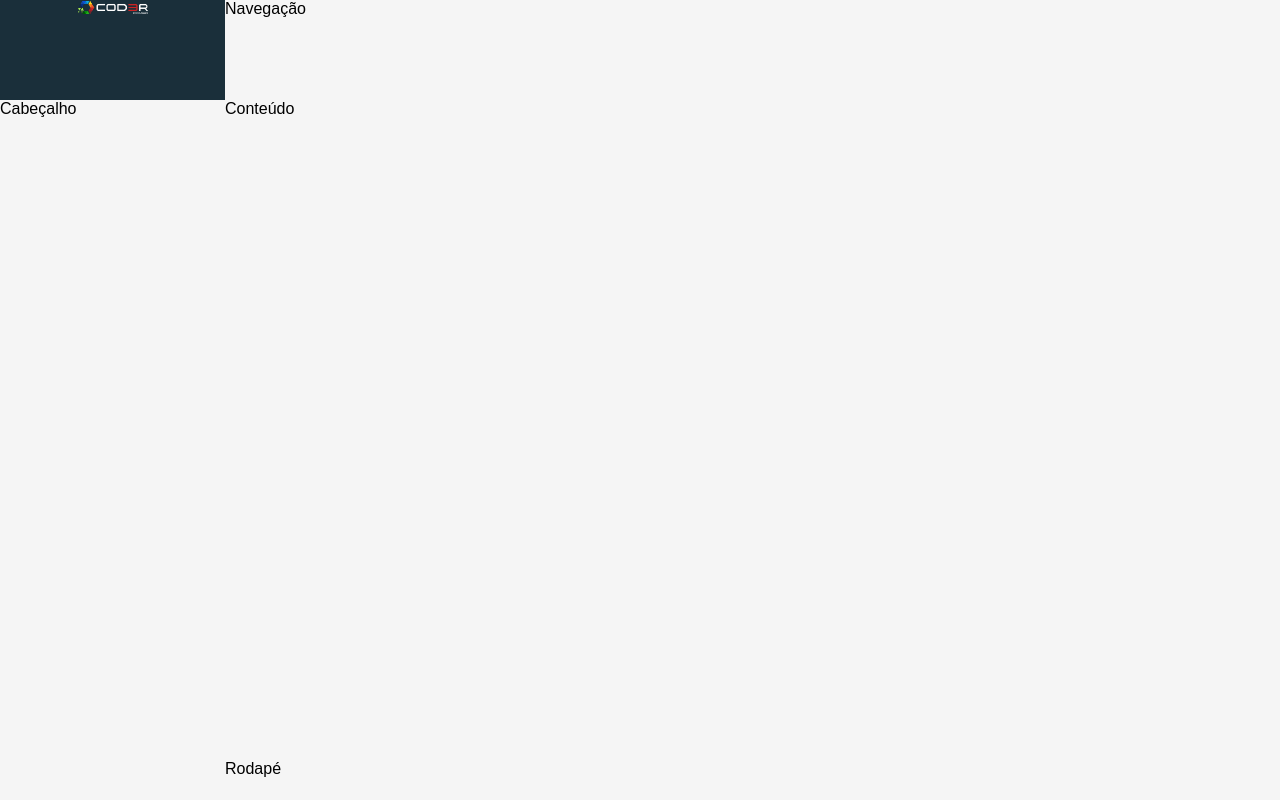
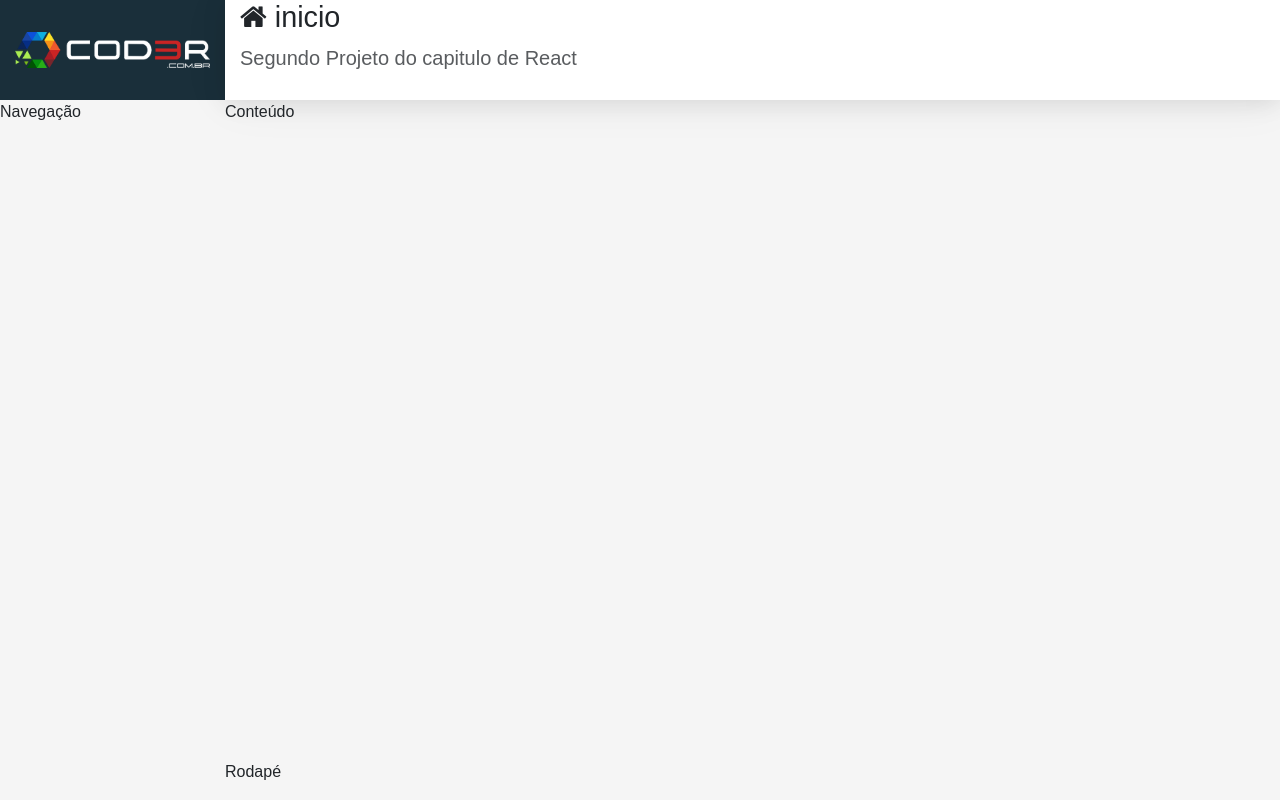
Before and after one commit to Rubenslourenco/ProjetoCadastroUsuario, a React (Create React App) app in the folder crud/frontend/: page / in a window 1280 px wide. Built offline with nearby package versions, Linux system fonts and the light colour scheme.

Commit message:
componente Cabeçalho

```diff
--- a/crud/frontend/src/components/template/Header.css
+++ b/crud/frontend/src/components/template/Header.css
@@ -0,0 +1,11 @@
+header.header {
+    background-color: #FFF;
+    padding: 0px 15px;
+    overflow: hidden;
+    white-space: nowrap;
+    box-shadow: var(--shadow);
+}
+
+header.header h1 {
+    font-size: 1.8em;
+}
--- a/crud/frontend/src/components/template/Header.jsx
+++ b/crud/frontend/src/components/template/Header.jsx
@@ -2,6 +2,9 @@
 import React from 'react'
 
 export default props =>
-    <header>
-        Cabeçalho
+    <header className='header d-none d-sm-flex flex-column'>
+        <h1 className="name">
+            <i className={`fa fa-${props.icon}`} ></i> {props.title}
+        </h1>
+        <p className='lead text-muted'>{props.subtitle}</p>
     </header>
--- a/crud/frontend/src/components/template/Logo.css
+++ b/crud/frontend/src/components/template/Logo.css
@@ -2,10 +2,10 @@
     background-color: var(--bg-dark);
     display: flex;
     justify-content: center;
-
+    align-items: center;
 }
 
 aside.logo img {
     padding: 0px 15px;
-    width: 100px;
+    width: 100%;
 }
--- a/crud/frontend/src/components/template/Main.jsx
+++ b/crud/frontend/src/components/template/Main.jsx
@@ -4,7 +4,7 @@
 
 export default props =>
     <React.Fragment>
-            <Header />
+            <Header {...props} />
             <main className='content'>
                 Conteúdo
             </main>
--- a/crud/frontend/src/main/App.jsx
+++ b/crud/frontend/src/main/App.jsx
@@ -1,3 +1,5 @@
+import 'bootstrap/dist/css/bootstrap.min.css'
+import 'font-awesome/css/font-awesome.min.css'
 import './App.css'
 import React from 'react'
 
@@ -10,6 +12,7 @@
     <div className='app'>
         <Logo/>
         <Nav/>
-        <Main/>
+        <Main icon="home" title="inicio"
+            subtitle="Segundo Projeto do capitulo de React" />
         <Footer/>
     </div>
```
